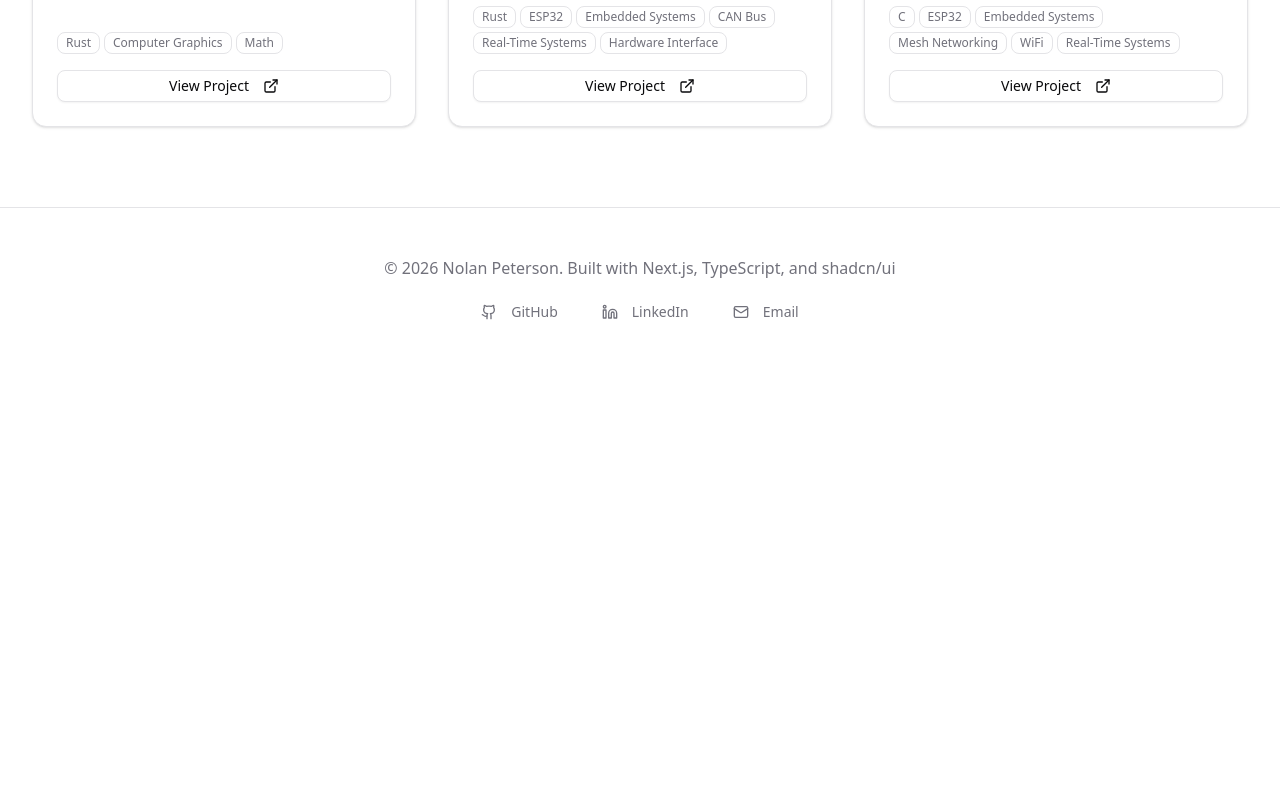
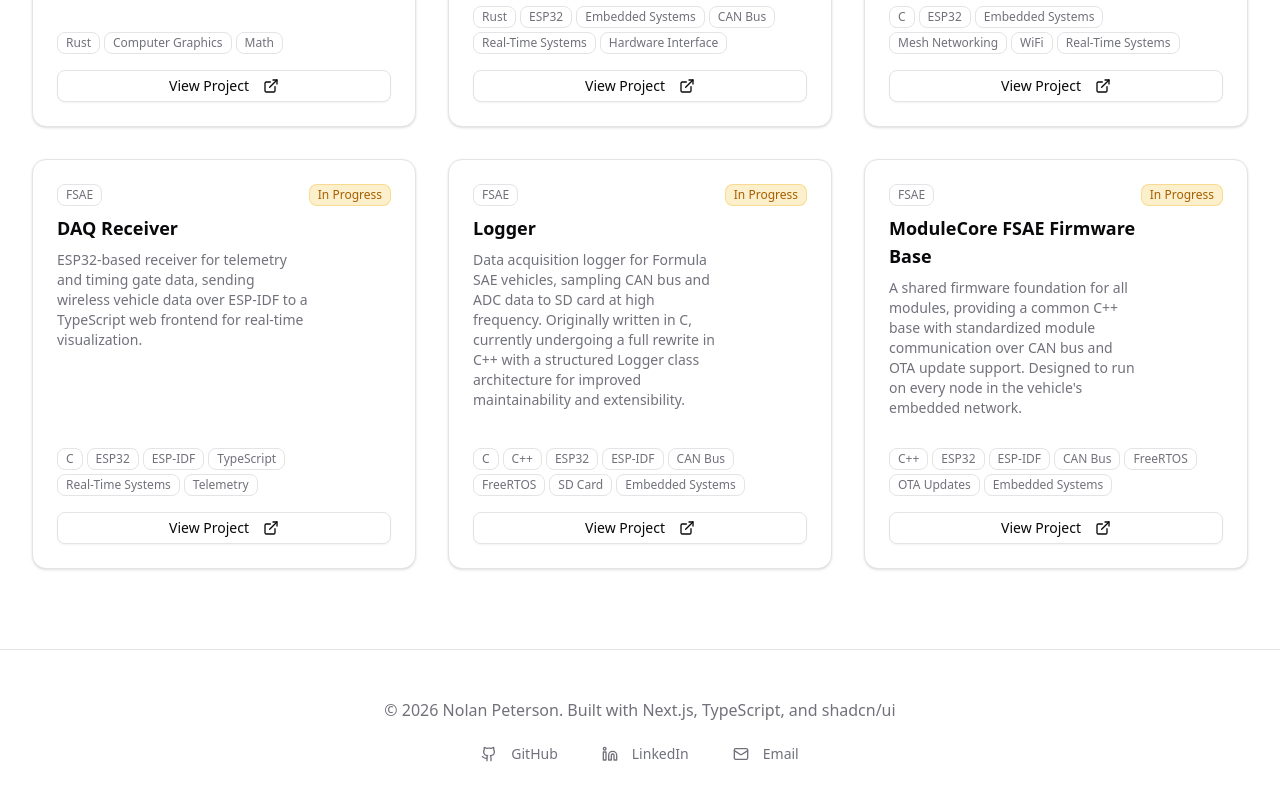
Before and after one commit to Sha-dos/portfolio, a Next.js app: page / in a window 1280 px wide. Shown: the part 3295-4095 px from the top of the page. Before the commit the page ends 3671 px from the top, so only its background shows below. Built offline with nearby package versions, Linux system fonts and the light colour scheme.

Commit message:
added more projects

```diff
--- a/components/projects.tsx
+++ b/components/projects.tsx
@@ -101,7 +101,31 @@ export const projectsData: Project[] = [
         status: ProjectStatus.InProgress,
         link: "https://github.com/sundevilmotorsports/ESP32_Timing_Gate",
         category: "FSAE"
-    }
+    },
+    {
+        title: "DAQ Receiver",
+        description: "ESP32-based receiver for telemetry and timing gate data, sending wireless vehicle data over ESP-IDF to a TypeScript web frontend for real-time visualization.",
+        technologies: ["C", "ESP32", "ESP-IDF", "TypeScript", "Real-Time Systems", "Telemetry"],
+        status: ProjectStatus.InProgress,
+        link: "https://github.com/sundevilmotorsports/ESP32_Receiver",
+        category: "FSAE"
+    },
+    {
+        title: "Logger",
+        description: "Data acquisition logger for Formula SAE vehicles, sampling CAN bus and ADC data to SD card at high frequency. Originally written in C, currently undergoing a full rewrite in C++ with a structured Logger class architecture for improved maintainability and extensibility.",
+        technologies: ["C", "C++", "ESP32", "ESP-IDF", "CAN Bus", "FreeRTOS", "SD Card", "Embedded Systems"],
+        status: ProjectStatus.InProgress,
+        link: "https://github.com/sundevilmotorsports/ESP32_Logger",
+        category: "FSAE"
+    },
+    {
+        title: "ModuleCore FSAE Firmware Base",
+        description: "A shared firmware foundation for all modules, providing a common C++ base with standardized module communication over CAN bus and OTA update support. Designed to run on every node in the vehicle's embedded network.",
+        technologies: ["C++", "ESP32", "ESP-IDF", "CAN Bus", "FreeRTOS", "OTA Updates", "Embedded Systems"],
+        status: ProjectStatus.InProgress,
+        link: "https://github.com/sundevilmotorsports/ModuleCore",
+        category: "FSAE"
+    },
 ];
 
 const CategoryFilter = ({ categories, selectedCategory, onCategoryChange }: {
```
